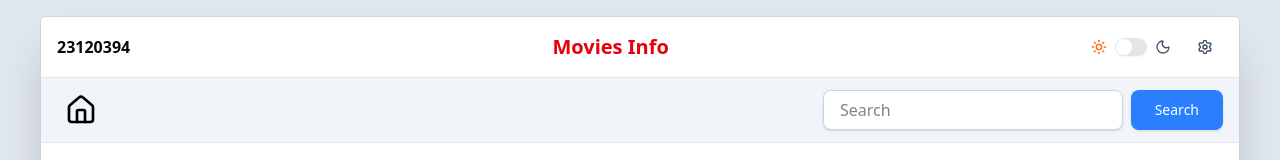
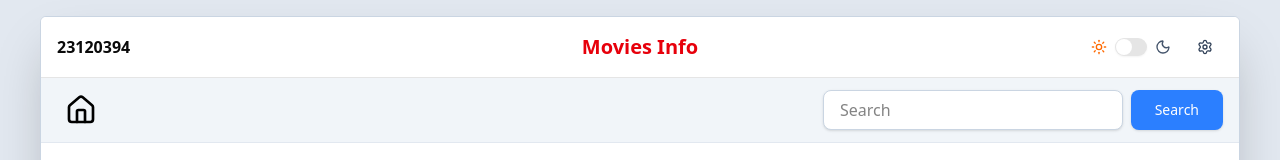
Before and after one commit to Nat90711/BTCN02-23120394, a React app in the folder movies-info/: page / in a window 1280 px wide. Shown: the top 160 px of the page. Built offline with nearby package versions, Linux system fonts and the light colour scheme; no server answers; the HTML template or start-up script is replaced by a standard one.

Commit message:
Hoan thanh phan Favourite Movie va Profile

```diff
--- a/movies-info/src/App.jsx
+++ b/movies-info/src/App.jsx
@@ -8,6 +8,8 @@ import PersonDetailPage from "./pages/PersonDetailPage";
 import LoginPage from "./pages/LoginPage";
 import RegisterPage from "./pages/RegisterPage";
 import AuthLayout from "./layouts/AuthLayout";
+import FavoritesPage from "./pages/FavoritesPage";
+import ProfilePage from "./pages/ProfilePage";
 import { Toaster } from "./components/ui/sonner";
 
 function App() {
@@ -19,6 +21,8 @@ function App() {
           <Route path="search" element={<SearchPage />} />
           <Route path="movie/:id" element={<MovieDetailPage />} />
           <Route path="person/:id" element={<PersonDetailPage />} />
+          <Route path="favorites" element={<FavoritesPage />} />
+          <Route path="profile" element={<ProfilePage />} />
         </Route>
 
         <Route element={<AuthLayout />}>
--- a/movies-info/src/components/layout/Header.jsx
+++ b/movies-info/src/components/layout/Header.jsx
@@ -7,6 +7,7 @@ import {
   Moon,
   Sun,
   Heart,
+  User,
 } from "lucide-react";
 import { Button } from "../ui/button";
 import { Switch } from "../ui/switch";
@@ -37,10 +38,10 @@ const Header = () => {
 
   return (
     <header className="border-b bg-white dark:bg-black py-3">
-      <div className="container mx-auto px-4 flex items-center justify-between max-w-[1200px]">
+      <div className="container mx-auto px-4 flex items-center justify-between max-w-[1200px] relative">
         <div className="text-l font-bold">23120394</div>
 
-        <div className="flex items-center gap-2 text-xl font-bold text-red-600">
+        <div className="absolute left-1/2 -translate-x-1/2 flex items-center gap-2 text-xl font-bold text-red-600">
           <span>Movies Info</span>
         </div>
 
@@ -91,7 +92,14 @@ const Header = () => {
                   </DropdownMenuLabel>
                   <DropdownMenuSeparator />
 
-                  {/* Link tới trang yêu thích (sẽ làm sau) */}
+                  <Link to="/profile">
+                    <DropdownMenuItem className="cursor-pointer">
+                      <User className="mr-2 h-4 w-4" />
+                      <span>Hồ sơ cá nhân</span>
+                    </DropdownMenuItem>
+                  </Link>
+
+                  {/* Link tới trang yêu thích */}
                   <Link to="/favorites">
                     <DropdownMenuItem className="cursor-pointer">
                       <Heart className="mr-2 h-4 w-4 text-red-500" />
--- a/movies-info/src/components/movies/MovieReviews.jsx
+++ b/movies-info/src/components/movies/MovieReviews.jsx
@@ -97,7 +97,7 @@ const MovieReviews = ({ movieId }) => {
     return (
       <div className="border-t border-slate-200 dark:border-slate-800 pt-10 mt-10">
         <h3 className="text-2xl font-bold mb-4 border-l-4 border-red-600 pl-4 uppercase flex items-center gap-3 text-slate-900 dark:text-white">
-          <MessageSquare className="w-6 h-6" /> Bình Luận
+          <MessageSquare className="w-6 h-6" /> Comments
         </h3>
         <p className="text-slate-500 italic">
           Chưa có bình luận nào cho phim này.
--- a/movies-info/src/pages/PersonDetailPage.jsx
+++ b/movies-info/src/pages/PersonDetailPage.jsx
@@ -29,14 +29,6 @@ const PersonDetailPage = () => {
 
   return (
     <div className="container mx-auto px-4 py-8 animate-in fade-in duration-500">
-      {/* Nút quay lại */}
-      <button
-        onClick={() => navigate(-1)}
-        className="inline-flex items-center gap-2 text-slate-500 hover:text-red-600 mb-6 transition-colors cursor-pointer"
-      >
-        <ArrowLeft className="w-4 h-4" /> Back
-      </button>
-
       <div className="flex flex-col md:flex-row gap-8 mb-12">
         {/* --- ẢNH ĐẠI DIỆN & THÔNG TIN CÁ NHÂN --- */}
         <div className="w-full md:w-1/4">
```
Also changed, not shown: movies-info/src/pages/MovieDetailPage.jsx (+1 -12 lines).
